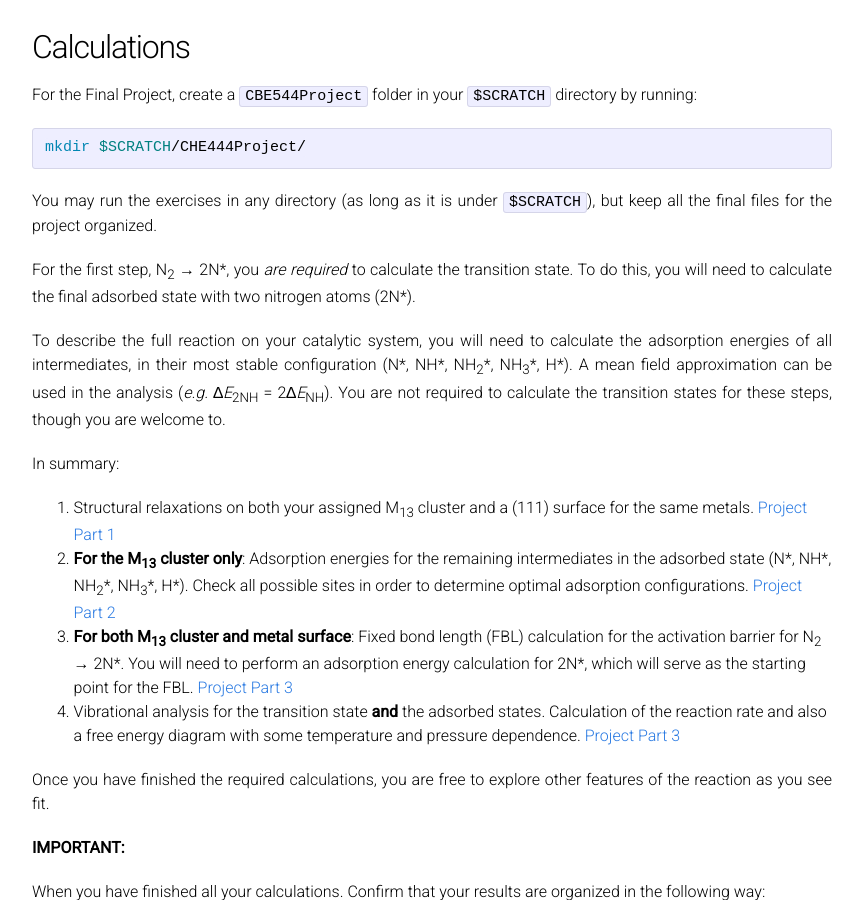
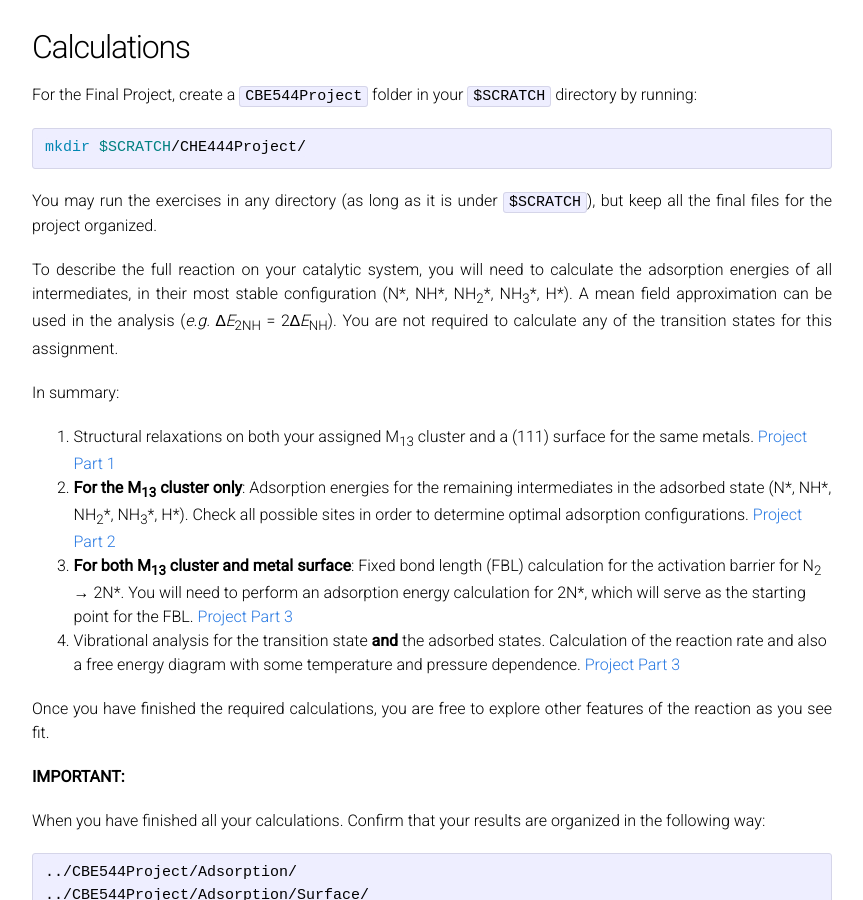
Before and after one commit to vojale/CBE544-2018.github.io, a Jekyll site: the page built from ProjectDescription.md, in a window 1280 px wide and 900 px high, scrolled down 2303 px. Shown: the whole window, without its empty margins (208-1071 px from the left). Built offline with Jekyll 4.4.1, drawn with Linux system fonts in a browser that asks for light colours; formulas are drawn with MathJax 3; our own code applies the rules of GitHub Pages for plain Markdown files.

Commit message:
Update ProjectDescription.md

```diff
--- a/ProjectDescription.md
+++ b/ProjectDescription.md
@@ -75,9 +75,7 @@ mkdir $SCRATCH/CHE444Project/
 
 You may run the exercises in any directory (as long as it is under `$SCRATCH`), but keep all the final files for the project organized.
 
-For the first step, N<sub>2</sub> → 2N\*, you *are required* to calculate the transition state. To do this, you will need to calculate the final adsorbed state with two nitrogen atoms (2N\*).
-
-To describe the full reaction on your catalytic system, you will need to calculate the adsorption energies of all intermediates, in their most stable configuration (N\*, NH\*, NH<sub>2</sub>\*, NH<sub>3</sub>\*, H\*). A mean field approximation can be used in the analysis (*e.g.* ∆*E*<sub>2NH</sub> = 2∆*E*<sub>NH</sub>). You are not required to calculate the transition states for these steps, though you are welcome to.
+To describe the full reaction on your catalytic system, you will need to calculate the adsorption energies of all intermediates, in their most stable configuration (N\*, NH\*, NH<sub>2</sub>\*, NH<sub>3</sub>\*, H\*). A mean field approximation can be used in the analysis (*e.g.* ∆*E*<sub>2NH</sub> = 2∆*E*<sub>NH</sub>). You are not required to calculate any of the transition states for this assignment.
 
 In summary:
 
```
